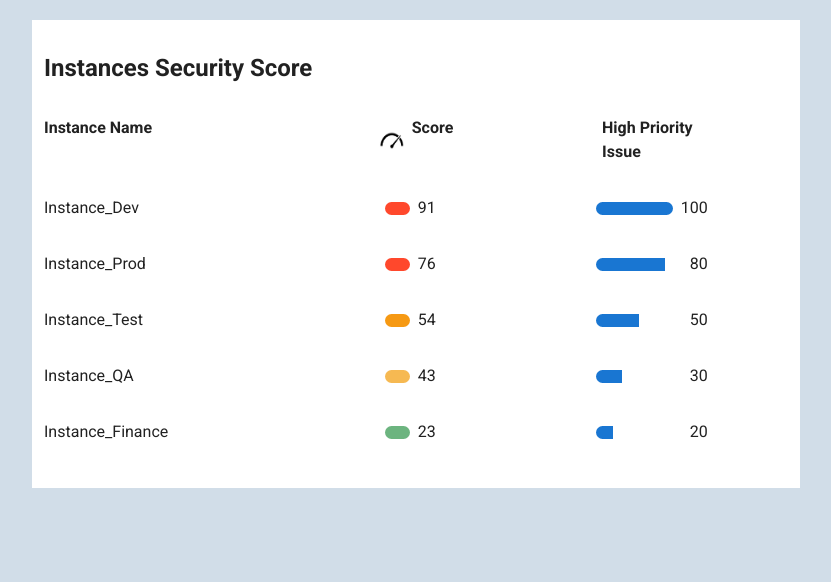
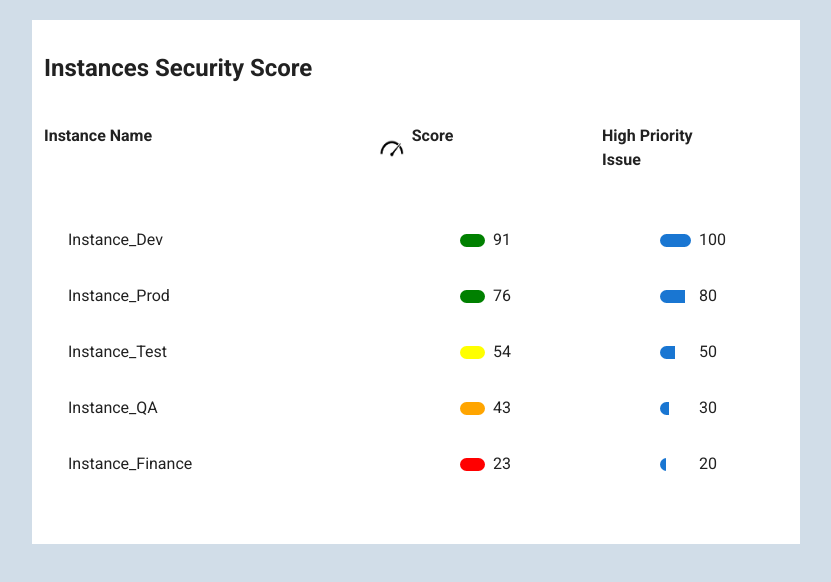
Before and after one commit to Swati11129/instance_security_score, a Vue app: page / in a window 1280 px wide. Shown: the top 582 px of the page, without its empty margins (224-1055 px from the left). Built offline with nearby package versions, Linux system fonts and the light colour scheme.

Commit message:
update row column

```diff
--- a/src/components/InstanceSecurityScore.vue
+++ b/src/components/InstanceSecurityScore.vue
@@ -2,36 +2,31 @@
 <div style="background-color:#d1dde8; width:100vw; height:100vh">
     <v-container class=" white my-5 " style="width: 60%;">
         <div class="text my-5 font-weight-bold text-h5 ">Instances Security Score</div>
-            <div class="font-weight-bold d-flex  my-8" >
-                <span style="width:35%" >
-                    Instance Name
-                </span>
-                <div class=" mx-auto d-flex">
-                    <img src="../assets/score icon.jpg" width="25" height="20" class="mr-2 my-auto">
-                    <div>Score </div>
-                </div>
-                <span class=" mx-auto" style="width: 15%;">
-                    High Priority Issue
-                </span>
+        <div class="font-weight-bold d-flex mt-10 ">
+            <span style="width:35%">Instance Name</span>
+            <div class=" mx-auto d-flex">
+                <img src="../assets/score icon.jpg" width="25" height="20" class="mr-2 my-auto">
+                <div>Score </div>
+            </div>
+            <span class=" mx-auto" style="width: 15%;"> High Priority Issue</span>
         </div>
-
-        <div>
-            <div color="primary">
-                <div class="my-8 d-flex " v-for="(item, i) in items" :key="i">
-                    <div class=" my-auto" style="width:35%">
-                        <div v-text="item.text"></div>
+        <v-container class="" start>
+            <v-col color="primary ">
+                <v-row class="my-8 pa-0 mx-0 d-flex justify-space-between " v-for="(item, i) in items" :key="i">
+                    <div class=" " style="width:35%">
+                        <div >{{item.text}}</div>
                     </div>
-                    <div  class="d-flex mx-auto  my-auto" style="">
-                        <div  style="width:25px; height:13px" :style="{'background-color':score_color(item.score)}" class="rounded-pill my-auto mr-2  "/>
-                        <div v-text="item.score"/>
+                    <div class="d-flex" >
+                        <div style="width:25px; height:13px" :style="{'background-color':score_color(item.score)}" class="rounded-pill my-auto mr-2  " />
+                        <div v-text="item.score" />
                     </div>
-                    <div class=" my-auto mx-auto d-flex justify-space-between" style="width:15%">
-                            <v-progress-linear buffer-value="0"   class="rounded-pill  mr-2 my-auto" v-model="item.high_priority_issue" height="13"  />
+                    <div class="d-flex" style="width:15%">
+                        <v-progress-linear buffer-value="0" class="rounded-pill  mr-2 my-auto" v-model="item.high_priority_issue" height="13" style="width: 30%;"/>
                         <div v-text="item.high_priority_issue" />
                     </div>
-                </div>
-            </div>
-        </div>
+                </v-row>
+            </v-col>
+        </v-container>
     </v-container>
 </div>
 </template>
@@ -73,26 +68,19 @@ export default {
         ],
 
     }),
-    methods:{
-        score_color(score){
-            if(score<=25){
-                return '#6CB47F'
-            }
-            else if(score>25 && score<=50)
-            {
-                return '#F6B952'
-            }
-            else if(score>50 && score<=75)
-            {
-                return'#F69913'
-            }
-            else if(score>75 && score<=100)
-            {
-                return '#FF482C'
+    methods: {
+        score_color(score) {
+            if (score <= 25) {
+                return 'red'
+            } else if (score > 25 && score <= 50) {
+                return 'orange'
+            } else if (score > 50 && score <= 75) {
+                return 'yellow'
+            } else if (score > 75 && score <= 100) {
+                return 'green'
             }
         }
     }
 
-
 }
 </script>
```
